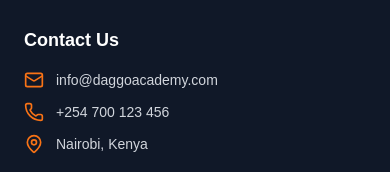
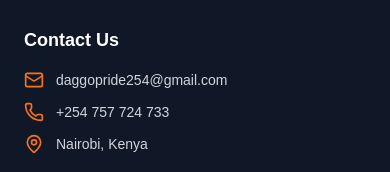
Before and after one commit to GEO-HACK/pride-basket, a Next.js app: page / in a window 390 px wide. Shown: the part 5094-5266 px from the top of the page. Built offline with nearby package versions, Linux system fonts and the light colour scheme.

Commit message:
fix:email and phone number refactor

```diff
--- a/src/components/Footer.tsx
+++ b/src/components/Footer.tsx
@@ -53,11 +53,11 @@
           <ul className="space-y-3 text-sm">
             <li className="flex items-center gap-3">
               <Mail className="w-5 h-5 text-primary" />
-              <span>info@daggoacademy.com</span>
+              <span>daggopride254@gmail.com</span>
             </li>
             <li className="flex items-center gap-3">
               <Phone className="w-5 h-5 text-primary" />
-              <span>+254 700 123 456</span>
+              <span>+254 757 724 733</span>
             </li>
             <li className="flex items-center gap-3">
               <MapPin className="w-5 h-5 text-primary" />
```
